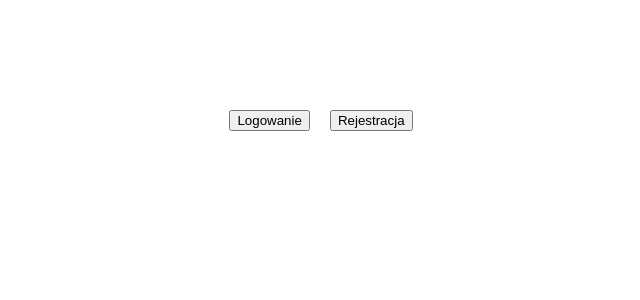
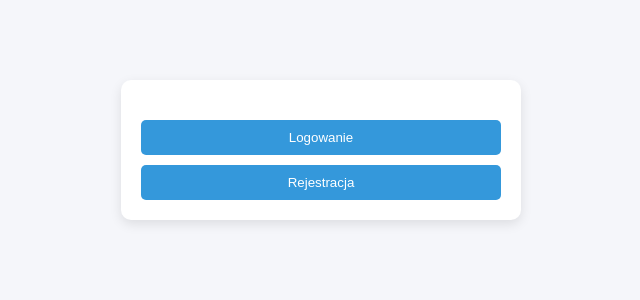
Before and after one commit to Toxer12/Projekt_Zespolowy-Koty_ISI, a React (Vite) app in the folder frontend/: page / in a window 1280 px wide. Shown: the top 300 px of the page, without its empty margins (319-959 px from the left). Built offline with nearby package versions, Linux system fonts and the light colour scheme.

Commit message:
Add global.css and a few fixes

```diff
--- a/frontend/src/pages/Home/Home.jsx
+++ b/frontend/src/pages/Home/Home.jsx
@@ -4,15 +4,17 @@ function Home() {
   const navigate = useNavigate();
 
   return (
-    <div style={{ textAlign: "center", marginTop: "100px" }}>
+    <div className="container">
 
-      <button onClick={() => navigate("/login")} style={{ margin: "10px" }}>
-        Logowanie
-      </button>
+      <div className="button-group">
+        <button className="button" onClick={() => navigate("/login")}>
+          Logowanie
+        </button>
 
-      <button onClick={() => navigate("/register")} style={{ margin: "10px" }}>
-        Rejestracja
-      </button>
+        <button className="button" onClick={() => navigate("/register")}>
+          Rejestracja
+        </button>
+      </div>
     </div>
   );
 }
--- a/frontend/src/styles/global.css
+++ b/frontend/src/styles/global.css
@@ -1,4 +1,4 @@
-body {
+/** body {
   margin: 0;
   font-family: Arial, sans-serif;
 }
@@ -21,4 +21,60 @@ body {
   padding: 10px 20px;
   font-size: 16px;
   cursor: pointer;
+} **/
+
+* {
+  margin: 0;
+  padding: 0;
+  box-sizing: border-box;
+  font-family: Arial, Helvetica, sans-serif;
 }
+
+body {
+  background-color: #f5f6fa;
+  color: #2c3e50;
+}
+
+.container {
+  max-width: 400px;
+  margin: 80px auto;
+  padding: 20px;
+  background: white;
+  border-radius: 10px;
+  box-shadow: 0 4px 12px rgba(0, 0, 0, 0.1);
+  text-align: center;
+}
+
+.form {
+  display: flex;
+  flex-direction: column;
+  gap: 10px;
+  margin-top: 15px;
+}
+
+.input {
+  padding: 10px;
+  border: 1px solid #ccc;
+  border-radius: 5px;
+}
+
+.button-group {
+  display: flex;
+  flex-direction: column;
+  gap: 10px;
+  margin-top: 20px;
+}
+
+.button {
+  padding: 10px;
+  border: none;
+  border-radius: 5px;
+  background-color: #3498db;
+  color: white;
+  cursor: pointer;
+  transition: 0.2s;
+}
+
+.button:hover {
+  background-color: #2980b9;
+}
```
